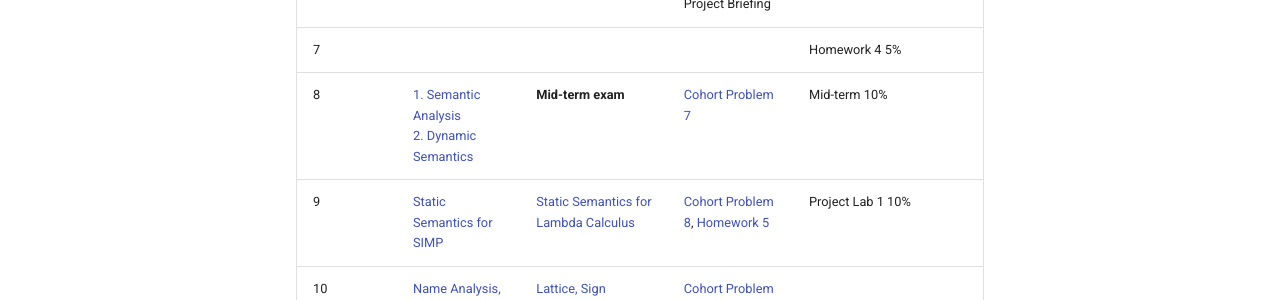
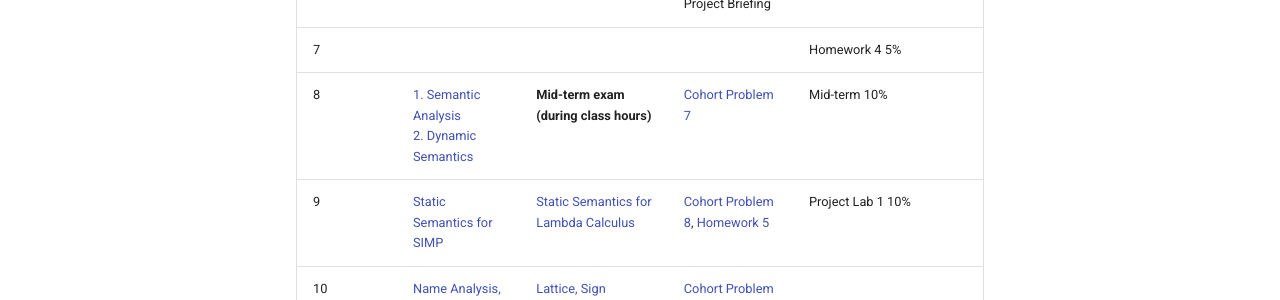
Before and after one commit to 50054-cdpa/notes, an MkDocs documentation site: the page built from docs/notes/schedule.md, in a window 1280 px wide and 900 px high, scrolled down 668 px. Shown: the part 199-499 px from the top of the window. Built offline with MkDocs 1.6.1 and Material for MkDocs 9.7.7, drawn with Linux system fonts in a browser that asks for light colours; some web fonts are replaced; comment, search, counter and statistics services are not loaded.

Commit message:
updated schedule.md

```diff
--- a/docs/notes/schedule.md
+++ b/docs/notes/schedule.md
@@ -8,7 +8,7 @@
 | 5 | [Syntax Analysis: Lexing, Parsing](./syntax_analysis.md) | [Top-down Parsing](./syntax_analysis.md) | [Cohort Problem 5](https://github.com/50054-cdpa/cohort_probs/tree/main/syntax_analysis), <br/> Homework 3 (Cont'd) | Homework 3 5% |
 | 6 | [Parser-Combinator](./syntax_analysis_parser_combinator.md) | [IR: Pseudo-Assembly](./ir_pseudo_assembly.md) | [Cohort Problem 5 Cont'd](https://github.com/50054-cdpa/cohort_probs/tree/main/syntax_analysis), <br/> [Homework 4](), <br/> Project Briefing  | [Bottom-up Parsing](./syntax_analysis_2.md) for self-study. it won't show up in exams. |
 | 7 |  |  |  | Homework 4 5% |
-| 8 | [1. Semantic Analysis](./semantic_analysis.md) <br/> [2. Dynamic Semantics](./dynamic_semantics.md) | **Mid-term exam** | [Cohort Problem 7](https://github.com/50054-cdpa/cohort_probs/tree/main/dynamic_semantics) | Mid-term 10%  |
+| 8 | [1. Semantic Analysis](./semantic_analysis.md) <br/> [2. Dynamic Semantics](./dynamic_semantics.md) | **Mid-term exam (during class hours)** | [Cohort Problem 7](https://github.com/50054-cdpa/cohort_probs/tree/main/dynamic_semantics) | Mid-term 10%  |
 | 9 | [Static Semantics for SIMP](./static_semantics.md) | [Static Semantics for Lambda Calculus](./static_semantics_2.md) | [Cohort Problem 8](https://github.com/50054-cdpa/cohort_probs/tree/main/static_semantics), [Homework 5]()  | Project Lab 1 10% |
 | 10 | [Name Analysis, SSA](./name_analysis.md) | [Lattice, Sign Analysis](./sign_analysis_lattice.md) | [Cohort Problem 9: Name Analysis](https://github.com/50054-cdpa/cohort_probs/tree/main/name_analysis) | |
 | 11 | [Liveness Analysis](./liveness_analysis.md) | [Code Generation](./code_generation.md) | Cohort Problem 10: Sign Analysis | Project Lab 2 10%,  Homework 5 5%  |
```
